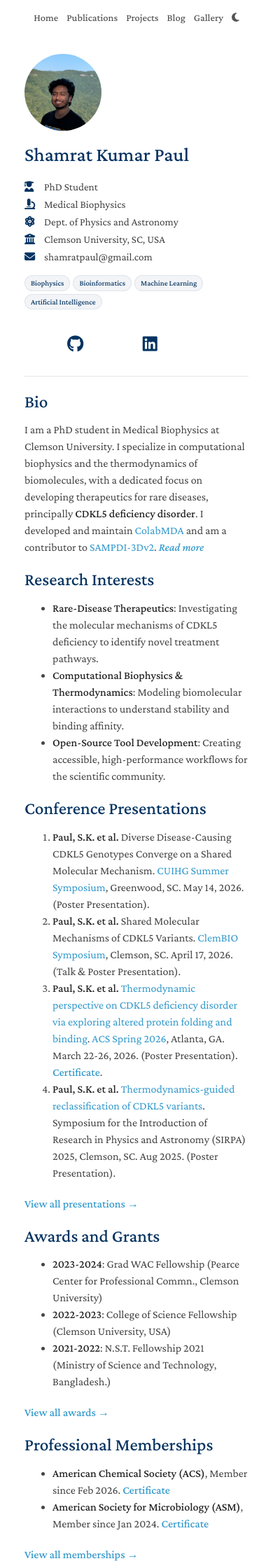
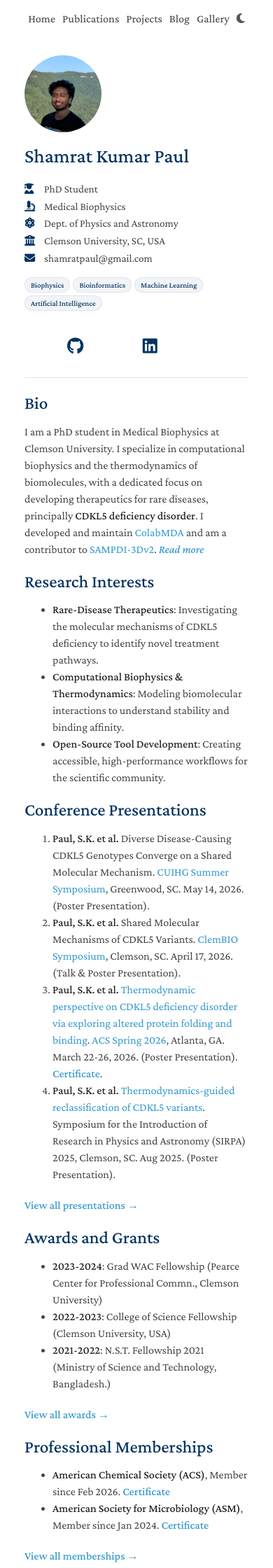
Before and after one commit to paulshamrat/paulshamrat.github.io, a Jekyll site: the page built from index.md, in a window 390 px wide. Shown: the top 2240 px of the page at 70% size. Built offline with Jekyll 4.4.1, drawn with Linux system fonts in a browser that asks for light colours; a style sheet for code colours, icons or effects is not loaded.

Commit message:
Increase mobile nav font size and refine gap

```diff
--- a/assets/css/custom.css
+++ b/assets/css/custom.css
@@ -35,11 +35,11 @@
   .nav-container {
     flex-wrap: nowrap;
     justify-content: center;
-    gap: 12px;
+    gap: 10px;
     padding: 0 10px;
   }
   .nav-container a {
-    font-size: 0.9rem;
+    font-size: 1rem;
     white-space: nowrap;
   }
 }
```
